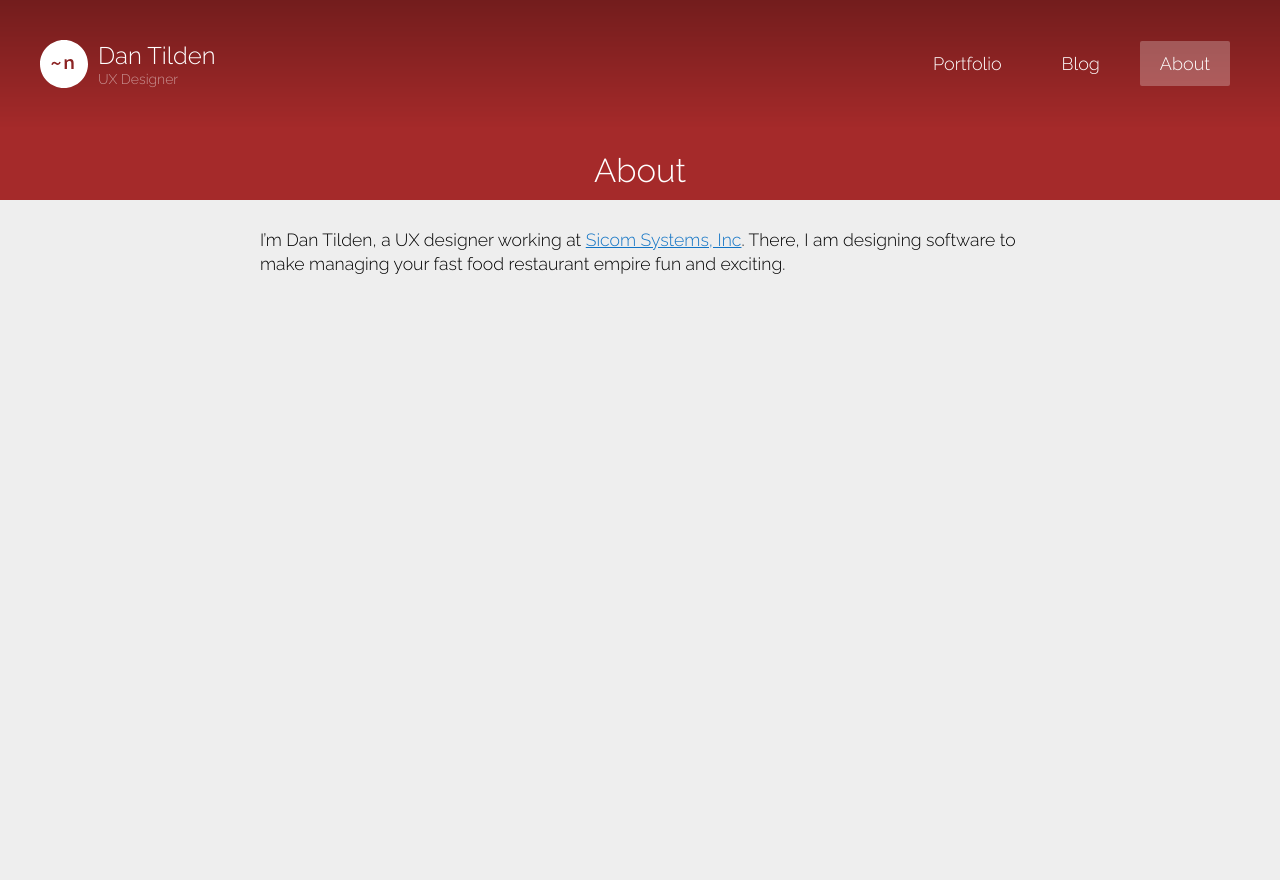
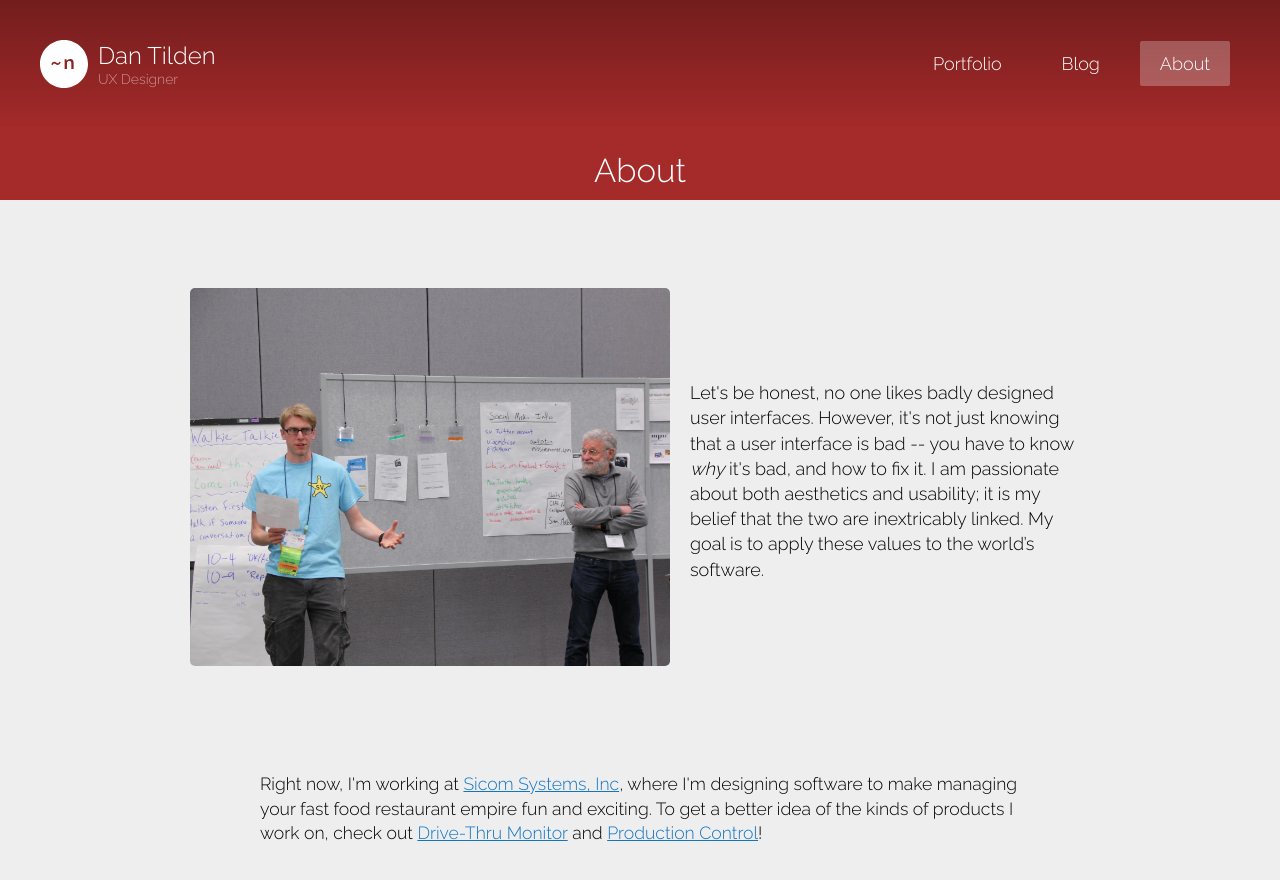
Before and after one commit to tilden/tilden.github.io, a Jekyll site: the page built from about/index.html, in a window 1280 px wide. Shown: the top 880 px of the page. Built offline with Jekyll 4.4.1, drawn with Linux system fonts in a browser that asks for light colours; nearby versions of some CDN libraries.

Commit message:
Added WIP about section

```diff
--- a/_layouts/page.html
+++ b/_layouts/page.html
@@ -11,8 +11,6 @@ layout: default
 <div id="ground" class="post">
   <h2>{{ page.title }}</h2>
 
-  <article class="post_content">
   {{ content }}
-  </article>
 
 </div>
--- a/about.md
+++ /dev/null
@@ -1,9 +0,0 @@
----
-layout: page
-title: About
-permalink: /about/
-section: about
-top_bar_color: '#A52A2A'
----
-
-I'm Dan Tilden, a UX designer working at [Sicom Systems, Inc](http://www.sicom.com). There, I am designing software to make managing your fast food restaurant empire fun and exciting.
--- /dev/null
+++ b/about/index.html
@@ -0,0 +1,32 @@
+---
+layout: page
+title: About
+permalink: /about/
+section: about
+top_bar_color: '#A52A2A'
+---
+
+<div class="section cols left_pic">
+  <div>
+    <img src="{{ site.url }}/images/about_photo.jpg" width="480px" style="border-radius: 5px" />
+  </div>
+
+  <div class="pic_desc">
+    <!-- <h3>Look it's me or whatevz</h3> -->
+
+    Let's be honest, no one likes badly designed user interfaces. However, it's not just
+    knowing that a user interface is bad -- you have to know <i>why</i> it's bad, and
+    how to fix it.
+    I am passionate about both aesthetics and usability; it is my belief that the two are inextricably
+    linked.  My goal is to apply these values to the world’s software.
+
+  </div>
+</div> <!-- div.cols -->
+
+<div class="post_content">
+  Right now, I'm working at <a href="http://www.sicom.com">Sicom Systems, Inc</a>, where I'm designing
+  software to make managing your fast food restaurant empire fun and exciting.
+  To get a better idea of the kinds of products I work on, check out
+  <a href="/projects/drivethru/">Drive-Thru Monitor</a> and
+  <a href="/projects/productioncontrol">Production Control</a>!
+</div>
```
Also changed, not shown: projects/drivethru/index.html (+6 -9 lines), projects/productioncontrol/index.html (+8 -6 lines), images/about_photo.jpg (added).
